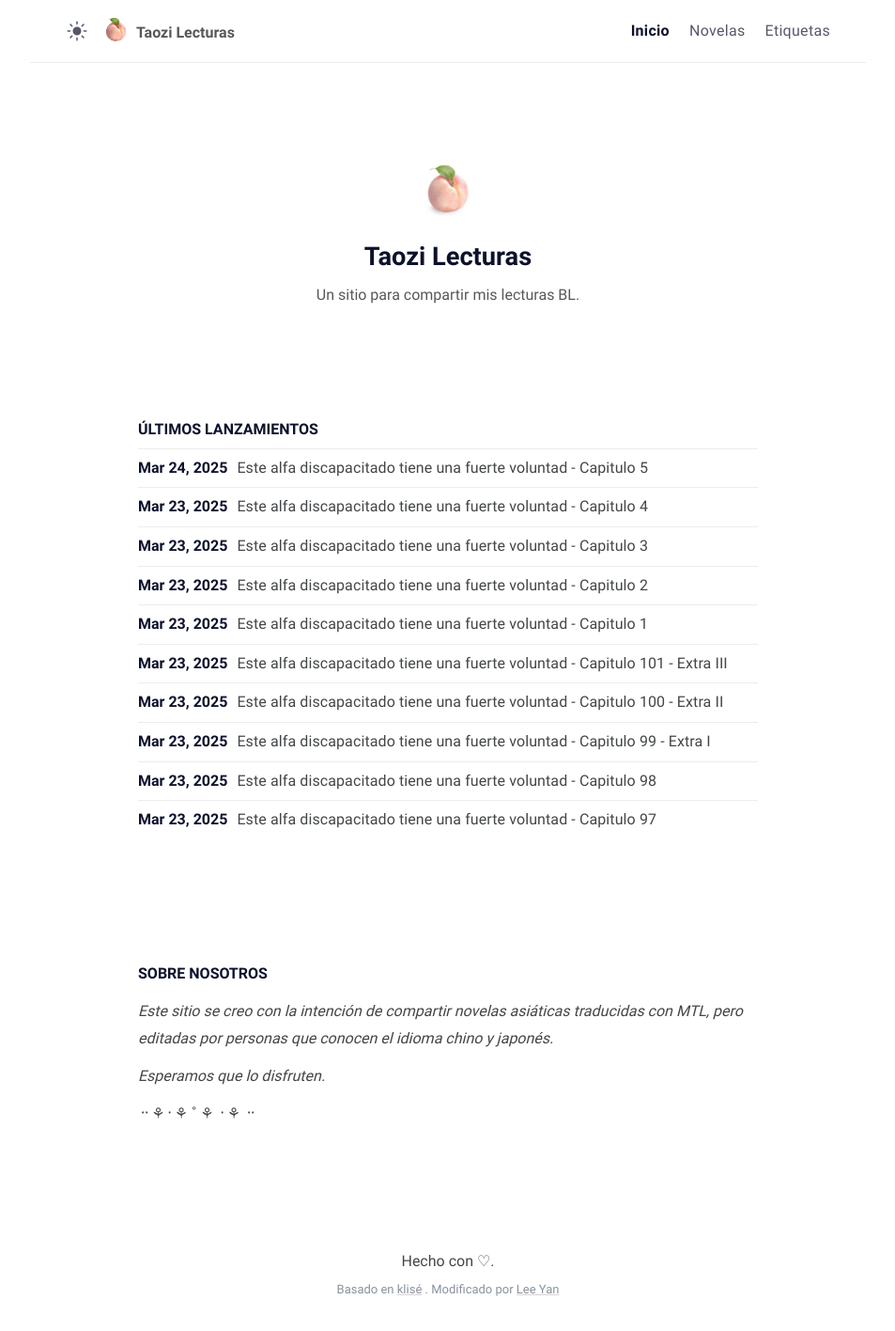
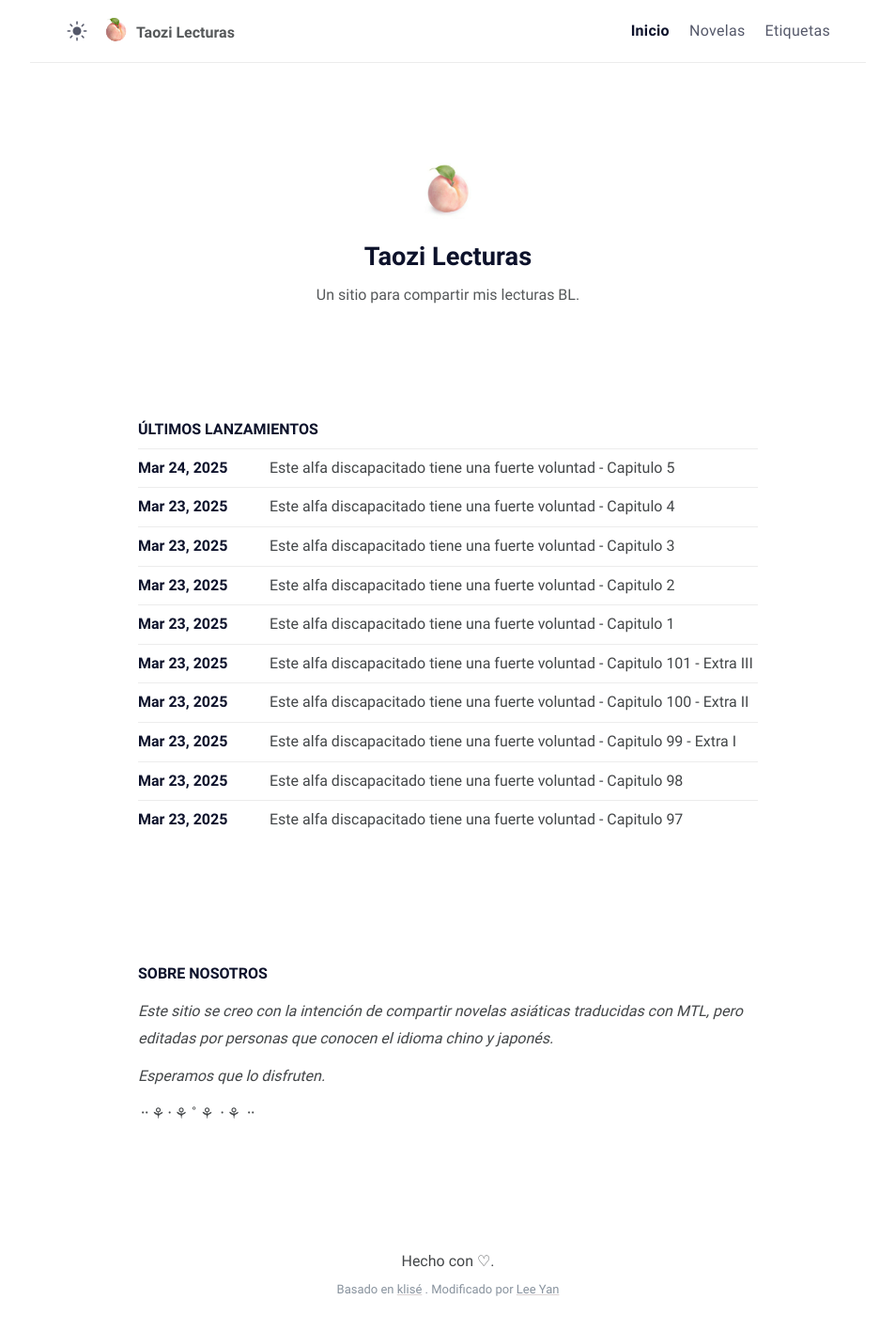
Before and after one commit to taozi-lecturas/taozi-lecturas.github.io, a Jekyll site: the page built from index.md, in a window 1280 px wide. Shown: the whole page at 94% size, without its empty margins (163-1116 px from the left). Built offline with Jekyll 4.4.1, drawn with Linux system fonts in a browser that asks for light colours.

Commit message:
Fixed width on recent posts

```diff
--- a/_sass/klise/_layout.scss
+++ b/_sass/klise/_layout.scss
@@ -262,6 +262,7 @@
   }
 
   .post-item-date {
+    width: 20%;
     min-width: 40px;
     color: $black;
     font-weight: 700;
@@ -273,12 +274,14 @@
   }
 
   .post-item-title {
+    width: 80%;
     margin: 0;
     border: 0;
     padding: 0;
     font-size: $base-font-size;
     font-weight: normal;
-    letter-spacing: 0.1px;
+    // letter-spacing: 0.1px;
+    letter-spacing: 0px;
 
     a {
       color: $text-base-color;
```
